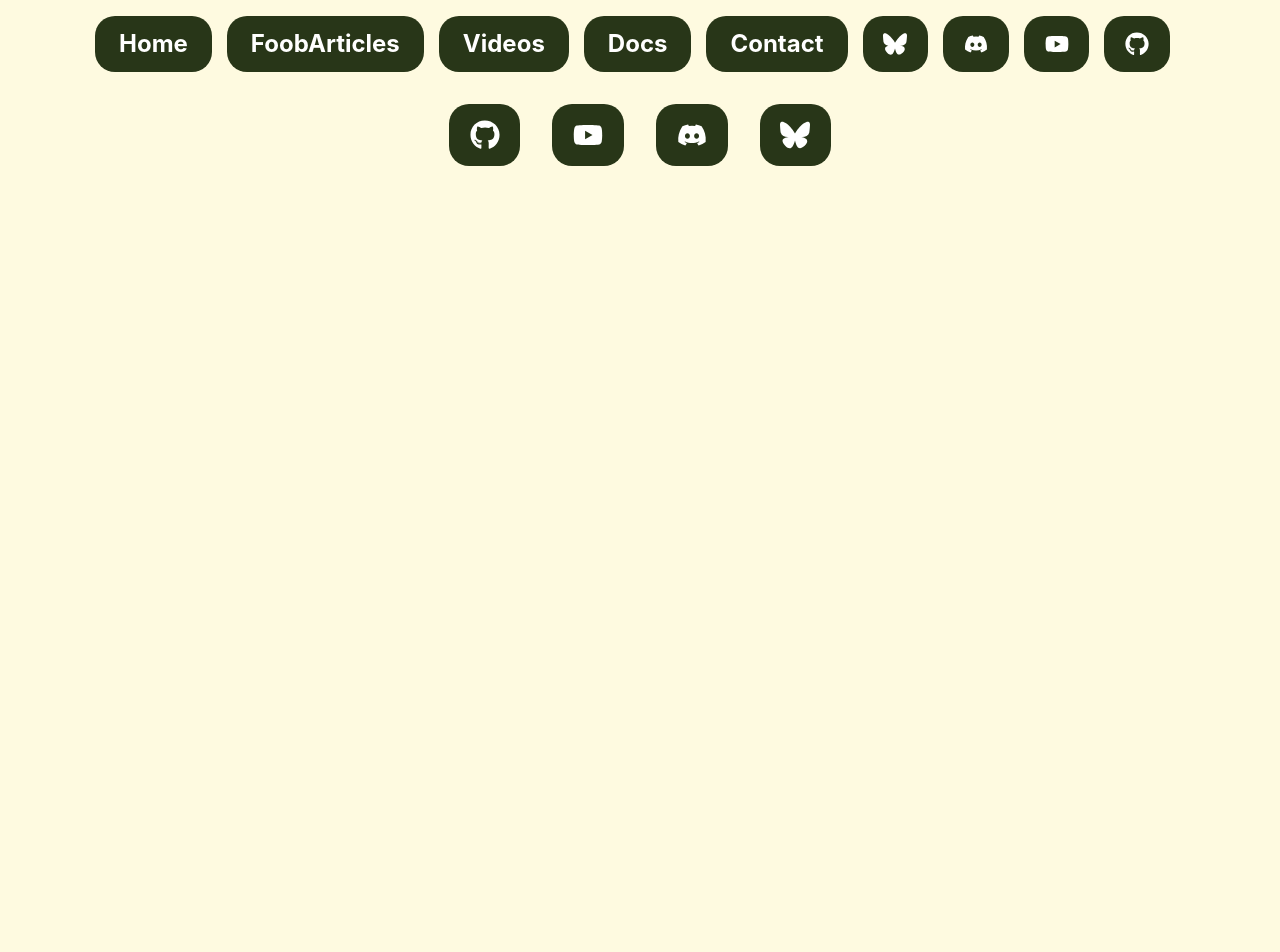
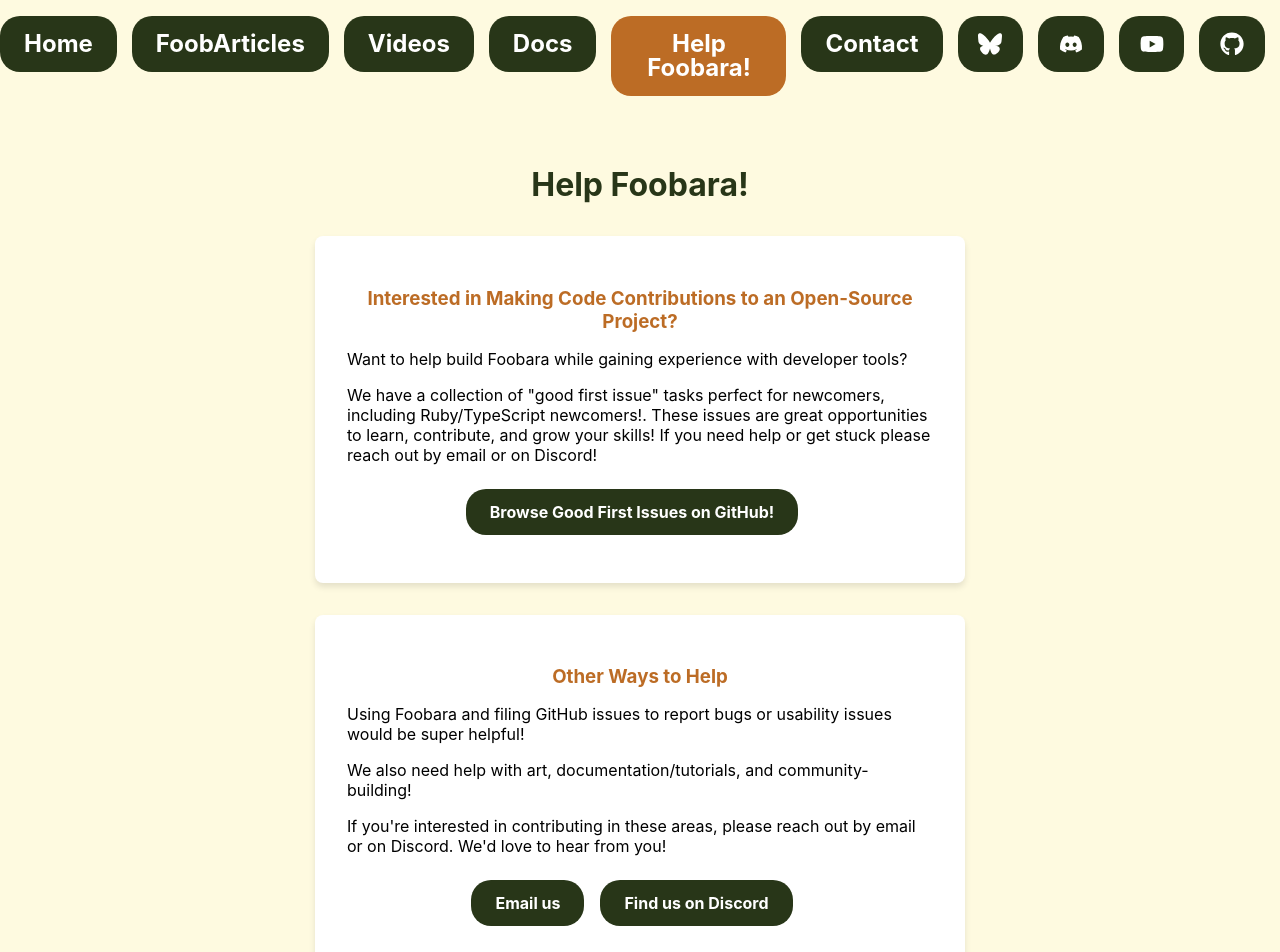
Before and after one commit to foobara/foobara-www, a React (Create React App) app: page /help-foobara in a window 1280 px wide. Shown: the top 952 px of the page. Before the commit the page ends 800 px from the top, so only its background shows below. Built offline with nearby package versions, Linux system fonts and the light colour scheme; the HTML template or start-up script is replaced by a standard one.

Commit message:
Add "Help Foobara!" page with links to Good-First-Issue issues on GitHub

```diff
--- a/src/App.tsx
+++ b/src/App.tsx
@@ -11,6 +11,7 @@ import Docs from './Docs'
 import Videos from './Videos'
 import Contact from './Contact'
 import FoobArticles from './FoobArticles'
+import HelpFoobara from './HelpFoobara'
 
 function App () {
   return (
@@ -19,6 +20,7 @@ function App () {
       <Routes>
         <Route path="/" element={<Home />} />
         <Route path="/docs" element={<Docs />} />
+        <Route path="/help-foobara" element={<HelpFoobara />} />
         <Route path="/videos" element={<Videos />} />
         <Route path="/contact" element={<Contact />} />
         <Route path="/blog" element={<FoobArticles />} />
--- a/src/Header.tsx
+++ b/src/Header.tsx
@@ -44,6 +44,14 @@ const Header: React.FC = () => (
         </li>
         <li>
           <NavLink
+            to="/help-foobara"
+            end
+            className={activeClassName}>
+            Help Foobara!
+          </NavLink>
+        </li>
+        <li>
+          <NavLink
             to="/contact"
             end
             className={activeClassName}>
--- /dev/null
+++ b/src/HelpFoobara.css
@@ -0,0 +1,67 @@
+.help-container {
+  max-width: 650px;
+  margin: 0 auto;
+  padding: 2rem;
+}
+
+.help-header {
+  color: var(--foob-green-dark);
+  text-align: center;
+  margin-bottom: 2rem;
+}
+
+.help-card {
+  background-color: white;
+  border-radius: 8px;
+  box-shadow: 0 4px 6px rgba(0, 0, 0, 0.1);
+  padding: 2rem;
+  margin-bottom: 2rem;
+  text-align: left;
+}
+
+.help-info {
+  margin-bottom: 1.5rem;
+  text-align: left;
+}
+
+.help-info h3 {
+  color: var(--foob-brown-dark);
+  margin-bottom: 0.5rem;
+  text-align: center;
+}
+
+.help-links {
+  text-align: center;
+}
+
+.help-links a {
+  display: inline-block;
+  margin-right: 1rem;
+  margin-bottom: 1rem;
+  padding: 0.8rem 1.5rem;
+  background-color: var(--foob-green-dark);
+  color: white;
+  text-decoration: none;
+  border-radius: 20px;
+  font-weight: bold;
+  transition: background-color 0.3s;
+}
+
+.help-links a:hover {
+  background-color: var(--foob-green-light);
+}
+
+@media (max-width: 768px) {
+  .help-links {
+    display: flex;
+    flex-direction: column;
+    align-items: center;
+  }
+
+  .help-links a {
+    width: 100%;
+    max-width: 300px;
+    text-align: center;
+    margin-right: 0;
+  }
+}
--- /dev/null
+++ b/src/HelpFoobara.tsx
@@ -0,0 +1,68 @@
+import React from 'react'
+import './HelpFoobara.css'
+
+function HelpFoobara () {
+  return (
+    <div className="help-container">
+      <h1 className="help-header">Help Foobara!</h1>
+
+      <div className="help-card">
+        <div className="help-info">
+          <h3>Interested in Making Code Contributions to an Open-Source Project?</h3>
+          <p>
+            Want to help build Foobara while gaining experience with developer tools?
+          </p>
+          <p>
+            We have a collection of &quot;good first issue&quot; tasks perfect for newcomers,
+            including Ruby/TypeScript newcomers!. These issues are
+            great opportunities to learn, contribute, and grow your skills!
+            If you need help or get stuck please reach out by email or on Discord!
+          </p>
+        </div>
+
+        <div className="help-links">
+          <a
+            href="https://github.com/search?q=state%3Aopen+org%3Afoobara+label%3A%22good+first+issue%22&type=issues&ref=advsearch"
+            target="_blank"
+            rel="noopener noreferrer"
+          >
+            Browse Good First Issues on GitHub!
+          </a>
+        </div>
+      </div>
+
+      <div className="help-card">
+        <div className="help-info">
+          <h3>Other Ways to Help</h3>
+          <p>
+            Using Foobara and filing GitHub issues to report bugs or usability issues would be super helpful!
+          </p>
+          <p>
+            We also need help with art, documentation/tutorials, and community-building!
+          </p>
+          <p>
+            If you&apos;re interested in contributing in these areas, please reach out by email or on Discord.
+            We&apos;d love to hear from you!
+          </p>
+        </div>
+
+        <div className="help-links">
+          <a
+            href="mailto:miles@foobara.com"
+          >
+            Email us
+          </a>
+          <a
+            href="https://discord.gg/dDpdFAeCHB"
+            target="_blank"
+            rel="noopener noreferrer"
+          >
+            Find us on Discord
+          </a>
+        </div>
+      </div>
+    </div>
+  )
+}
+
+export default HelpFoobara
```
